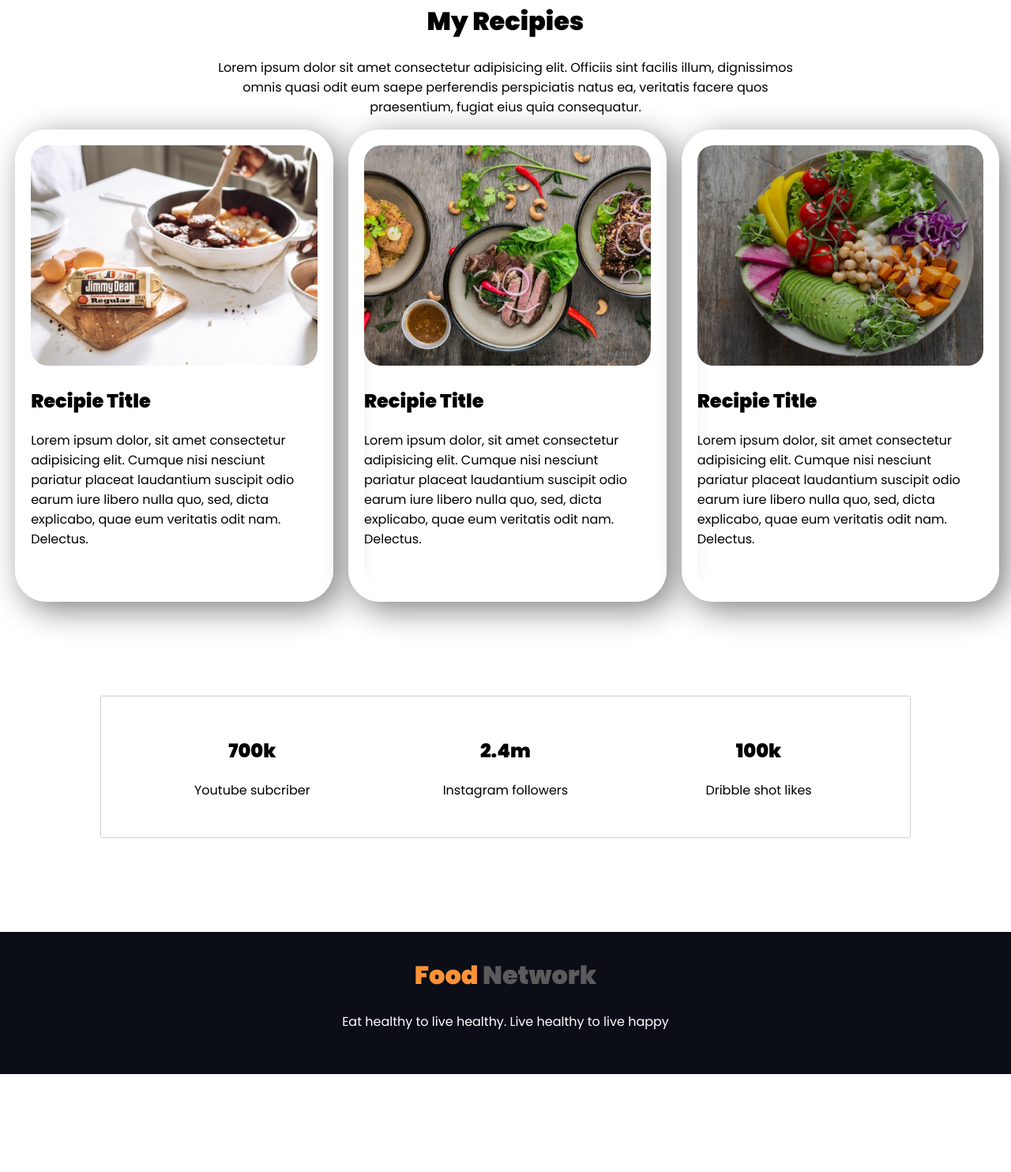
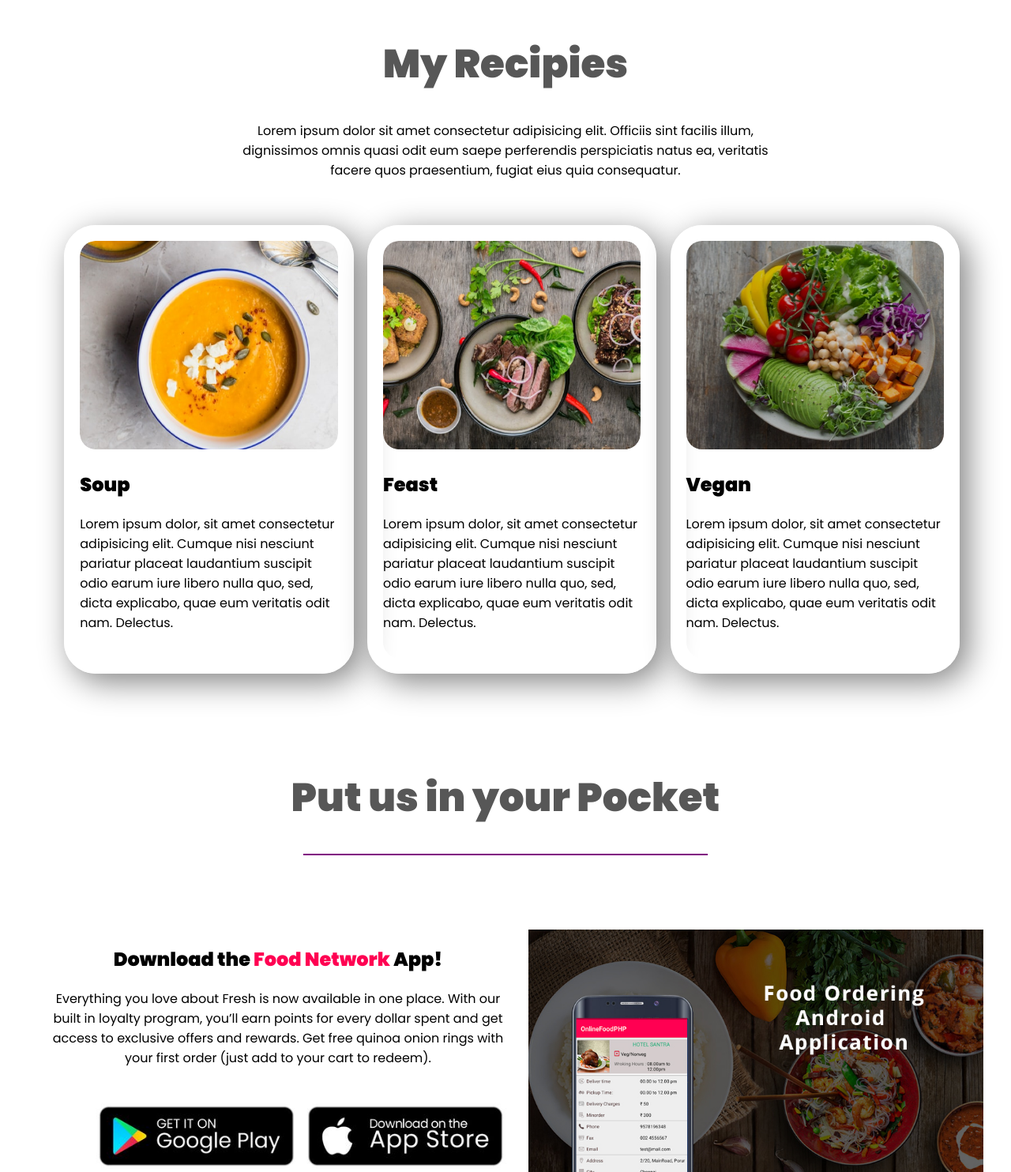
Before and after one commit to Tajuddin-Ahmed/Food-Network, a plain HTML site: page index.html in a window 1280 px wide. Shown: the part 1316-2800 px from the top of the page at 79% size. Before the commit the page ends 2676 px from the top, so only its background shows below. Drawn offline with Linux system fonts and the light colour scheme.

Commit message:
section four and background added

```diff
--- a/css/style.css
+++ b/css/style.css
@@ -4,18 +4,15 @@ body {
 }
 
 .advertise {
+    margin-top: 5%;
     display: flex;
     margin-bottom: 120px;
 }
 
-/* section {
-    margin-bottom: 120px;
-    background-image: url(images/shapes/7.png);
-} */
 #second{
-    background-image: url(images/shapes/7.png);
+    background-image: url(/images/shapes/7.png);
     background-repeat: no-repeat;
-    background-position: left;
+    background-size: cover;
 }
 .chef {
     width: 80%;
@@ -58,6 +55,7 @@ body {
     width: 50%;
     padding-left: 5%;
     margin-top: 10px;
+    margin-right: 7%;
 }
 .sec-last p{
     margin-bottom: 80px;
@@ -80,6 +78,10 @@ body {
     margin-right: 20%;
     text-align: center;
 }
+.recipie-item{
+    margin-left: 5%;
+    margin-right: 5%;
+}
 .review{
     display: flex;
     border: 1px solid white;
@@ -93,6 +95,29 @@ body {
     text-align: center;
     width: 33.33%;
 }
+.installation{
+    text-align: center;
+    margin-bottom: 120px;
+}
+.installation hr{
+   margin-left: 30%;
+   margin-right: 30%;
+   margin-bottom: 30px;
+   border: 1px solid purple;
+}
+.Fourth-sec{
+    display: flex;
+    width: 90%;
+    padding: 5%;
+}
+.fourth-div{
+    width: 100%;
+
+}
+.fourth-div img{
+    width: 100%;
+    margin-left: 5%;
+}
 footer{
     background-color: rgb(11, 13, 23);
     text-align: center;
@@ -103,3 +128,6 @@ footer{
 #network{
     color: rgb(91, 91, 91);
 }
+.appstore{
+    color:rgb(255, 0, 82)
+}
--- a/index.html
+++ b/index.html
@@ -16,8 +16,8 @@
 
  <section class="advertise">
    <div class="first-sec">
-     <h1 class="ethics"> <span class="skip-color">Skip</span> The Diet,<br> Just Eat Healthy <br> With Food Network</h1>
-     <p>Lorem ipsum dolor sit amet consectetur adipisicing elit. Libero minus esse recusandae pariatur laborum unde excepturi totam ipsa fugit aut placeat, temporibus consequatur sapiente adipisci voluptates nobis, soluta natus molestias.</p>
+      <h1 class="ethics">To eat is a <span class="skip-color">neccessity</span> ,<br> but to eat intellegently <br> is an art </h1>
+     <p>We are ready for 24/7 hours to help you. We provide what you love to eat. You need not to maintain diet because we provide healthy and delicious food for you.</p>
      <a class="link-button" target="_blank" href="https://www.foodpanda.com.bd/">Order Food</a>
    </div>
    <div class="first-sec">
@@ -44,33 +44,52 @@
 
 
  <!-- Start Third Section -->
- <div>
+ <div class="recipie-item">
      <div class="recipie">
-        <h1>My Recipies</h1>
+        <h1 class="ethics">My Recipies</h1>
         <p>Lorem ipsum dolor sit amet consectetur adipisicing elit. Officiis sint facilis illum, dignissimos omnis quasi odit eum saepe perferendis perspiciatis natus ea, veritatis facere quos praesentium, fugiat eius quia consequatur.</p>
      </div>
     <section class="advertise">
         <div class="oneOfThree">
-          <img src="images/food/Project Cover.jpg" alt="">
-          <h1>Recipie Title</h1>
+          <img src="images/food/Project Cover.png" alt="">
+          <h2>Soup</h2>
           <p>Lorem ipsum dolor, sit amet consectetur adipisicing elit. Cumque nisi nesciunt pariatur placeat laudantium suscipit odio earum iure libero nulla quo, sed, dicta explicabo, quae eum veritatis odit nam. Delectus.</p>
         </div>
         <div class="oneOfThree">
            <img src="images/food/Project Cover1.jpg" alt="">
-           <h1>Recipie Title</h1>
+           <h2>Feast</h2>
            <p>Lorem ipsum dolor, sit amet consectetur adipisicing elit. Cumque nisi nesciunt pariatur placeat laudantium suscipit odio earum iure libero nulla quo, sed, dicta explicabo, quae eum veritatis odit nam. Delectus.</p>
         </div>
         <div class="oneOfThree">
            <img src="images/food/Project Cover5.png" alt="">
-           <h1>Recipie Title</h1>
+           <h2>Vegan</h2>
            <p>Lorem ipsum dolor, sit amet consectetur adipisicing elit. Cumque nisi nesciunt pariatur placeat laudantium suscipit odio earum iure libero nulla quo, sed, dicta explicabo, quae eum veritatis odit nam. Delectus.</p>
         </div>
    </section>
 
  </div>
  <!-- End Third Section -->
+ <!-- Start Fouth Section -->
+ <div class="installation">
+    <h1 class="ethics">Put us in your Pocket</h1>
+     <hr>
+    <section class="Fourth-sec">
+       <div class="fourth-div">
+        <h1>Download the <span class="appstore">Food Network</span>  App!</h1>
+        <p>Everything you love about Fresh is now available in one place. With our built in loyalty program, you’ll earn points for every dollar spent and get access to exclusive offers and rewards. Get free quinoa onion rings with your first order (just add to your cart to redeem).</p>
+        <a href="https://play.google.com/store/apps"> <img src="images/shapes/playstore2.jpg" alt=""> </a>
+       </div>
+       <div class="fourth-div">
+        <img src="images/food/food-app.jpg" alt="">
+       </div>
+    </section>
+ </div>
 
- <!-- Start Fourth Section -->
+ <!-- End Fourth Section -->
+
+ <!-- Start Last Section -->
+ <div class="installation">
+    <h1 class="ethics">Social Media Use Around The World</h1>
    <section class="review">
       <div class="review-sec">
          <h1>700k</h1>
@@ -85,7 +104,9 @@
          <p>Dribble shot likes</p>
       </div>
   </section>
- <!-- End Fourth Section -->
+ </div>
+
+ <!-- End Last Section -->
  <!--  Start Footer Section -->
  <footer>
      <h1> <span class="skip-color">Food</span> <span id="network">Network</span> </h1>
```
Also changed, not shown: images/food/food-app.jpg (added), images/shapes/playstore.png (added), images/shapes/playstore2.jpg (added). Lines whose indentation alone changed are shown as unchanged.
